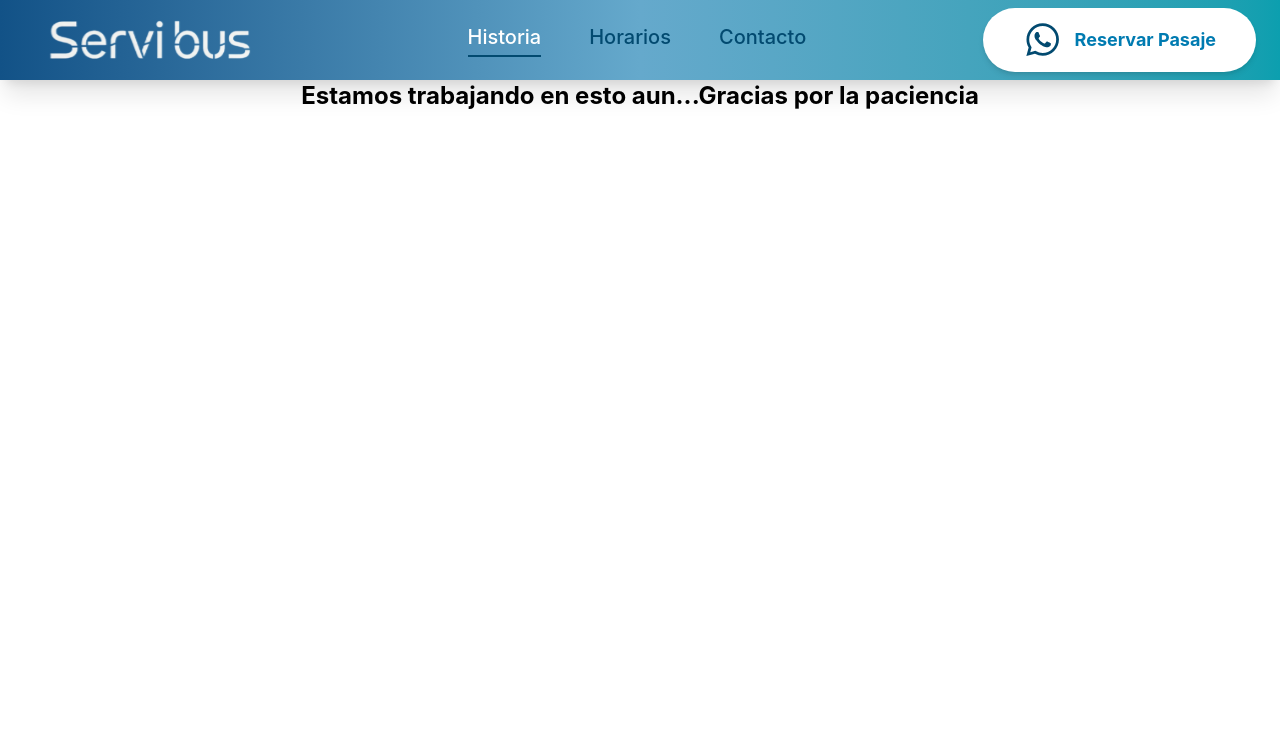
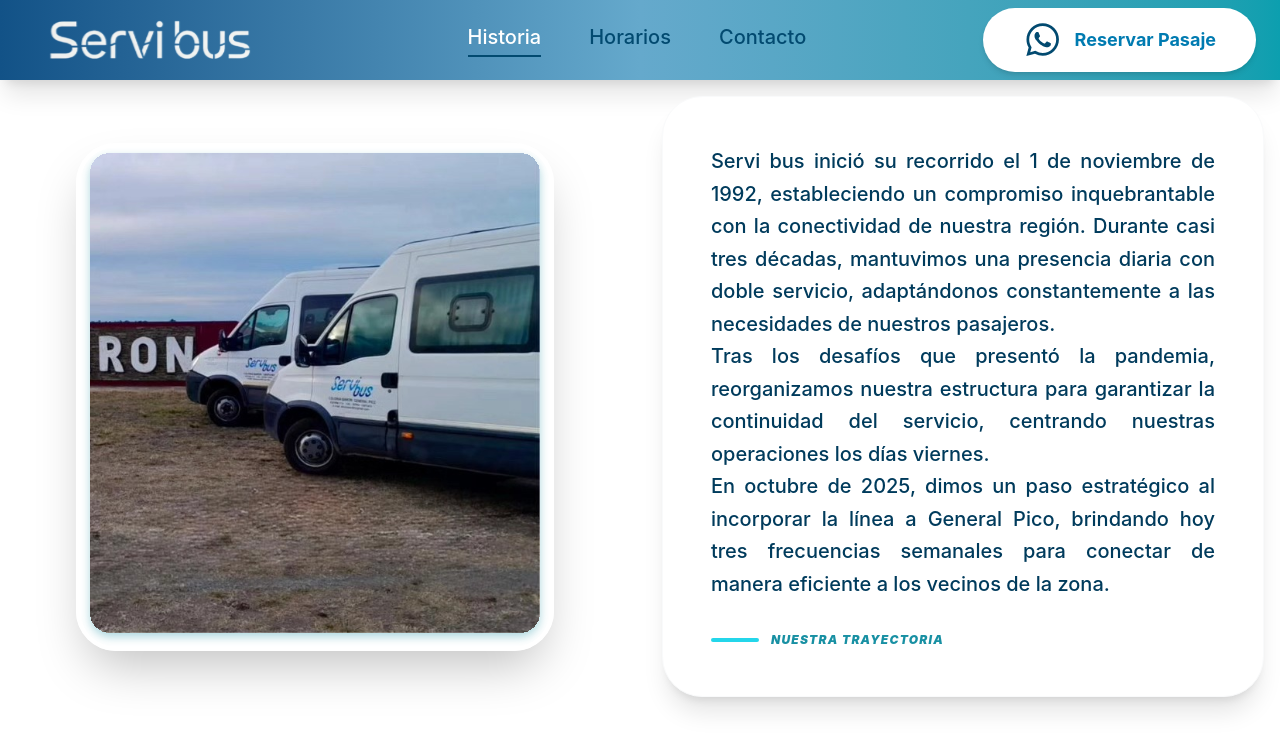
Before and after one commit to Msamalvide/ServiBus-app, a React (Vite) app: page / in a window 1280 px wide. Both pictures are taken after a click on the item "Historia". Shown: the top 750 px of the page. Built offline with nearby package versions, Linux system fonts and the light colour scheme.

Commit message:
Faltan horarios oficina pico

```diff
--- /dev/null
+++ b/src/Data/historia.ts
@@ -0,0 +1,3 @@
+export const historia=`Servi bus inició su recorrido el 1 de noviembre de 1992, estableciendo un compromiso inquebrantable con la conectividad de nuestra región. Durante casi tres décadas, mantuvimos una presencia diaria con doble servicio, adaptándonos constantemente a las necesidades de nuestros pasajeros.
+Tras los desafíos que presentó la pandemia, reorganizamos nuestra estructura para garantizar la continuidad del servicio, centrando nuestras operaciones los días viernes.
+En octubre de 2025, dimos un paso estratégico al incorporar la línea a General Pico, brindando hoy tres frecuencias semanales para conectar de manera eficiente a los vecinos de la zona.`
--- a/src/Pages/HistoriaPage.tsx
+++ b/src/Pages/HistoriaPage.tsx
@@ -1,7 +1,36 @@
+import { historia } from "../Data/historia";
+import imagenServis from "../assets/imagenServi.svg"
+
 export const HistoriaPage = () => {
     return (
-        <div>
-            <h1 className="text-2xl font-bold text-center ">Estamos trabajando en esto aun...Gracias por la paciencia</h1>
-        </div>
+        <main className="max-w-7xl mx-auto p-4 flex flex-col md:flex-row items-center justify-center gap-8 md:gap-12 min-h-[70vh]">
+
+            {/* SECCIÓN IMAGEN: Con bordes muy redondeados y sombra suave */}
+            <section className="w-full md:w-1/2 flex justify-center">
+                <div className="relative group">
+                    <img
+                        src={imagenServis}
+                        alt="Unidades de Servi Bus"
+                        className="rounded-[40px] shadow-2xl w-full max-w-lg object-cover border-4 border-white"
+                    />
+                </div>
+            </section>
+
+            {/* SECCIÓN TEXTO: Tarjeta blanca con padding generoso */}
+            <section className="w-full md:w-1/2 bg-white rounded-[40px] p-8 md:p-12 shadow-xl border border-gray-50">
+                <p className="text-[#003B5C] text-lg md:text-xl leading-relaxed font-medium whitespace-pre-line text-justify">
+                    {historia}
+                </p>
+
+                {/* Detalle decorativo al final del texto */}
+                <div className="mt-8 flex items-center gap-3">
+                    <div className="h-1 w-12 bg-[#24D6EA] rounded-full"></div>
+                    <span className="text-[#1890A3] font-black italic uppercase text-xs tracking-widest">
+                        Nuestra Trayectoria
+                    </span>
+                </div>
+            </section>
+
+        </main>
     );
 };
```
Also changed, not shown: src/assets/imagenServi.svg (added).
